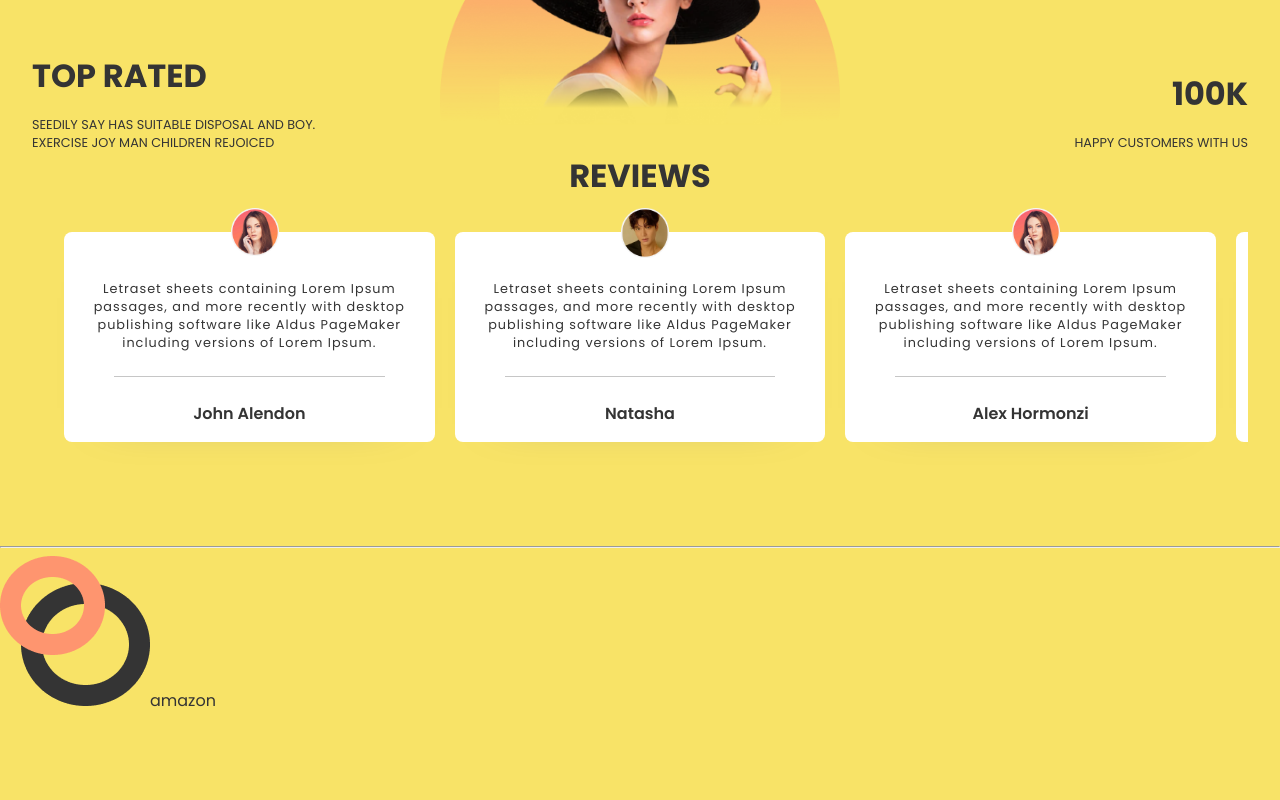
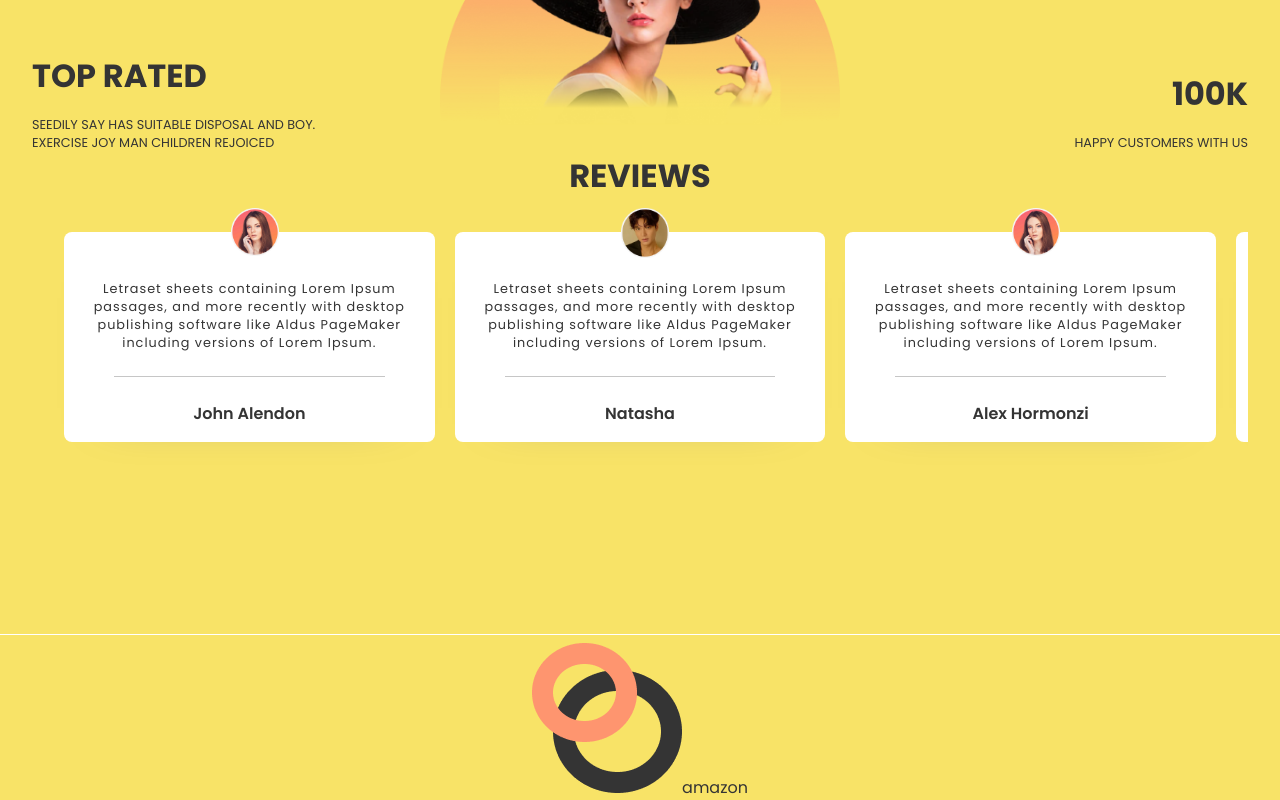
Before and after one commit to Andreeevna/Responsive-E-commerce-Website, a React (Create React App) app: page / in a window 1280 px wide. Shown: the part 1945-2745 px from the top of the page. Before the commit the page ends 2658 px from the top, so only its background shows below. Built offline with nearby package versions, Linux system fonts and the light colour scheme.

Commit message:
style: added some styles to the footer

```diff
--- a/src/components/footer/Footer.module.css
+++ b/src/components/footer/Footer.module.css
@@ -0,0 +1,18 @@
+.footer_container {
+	margin-top: 5rem;
+	width: 100%;
+}
+
+.footer_container > hr {
+	margin-top: 1rem;
+	width: 100%;
+	height: 1px;
+	border: none;
+	background: #fff;
+}
+
+.footer {
+	display: flex;
+	justify-content: space-around;
+	width: 100%;
+}
```
